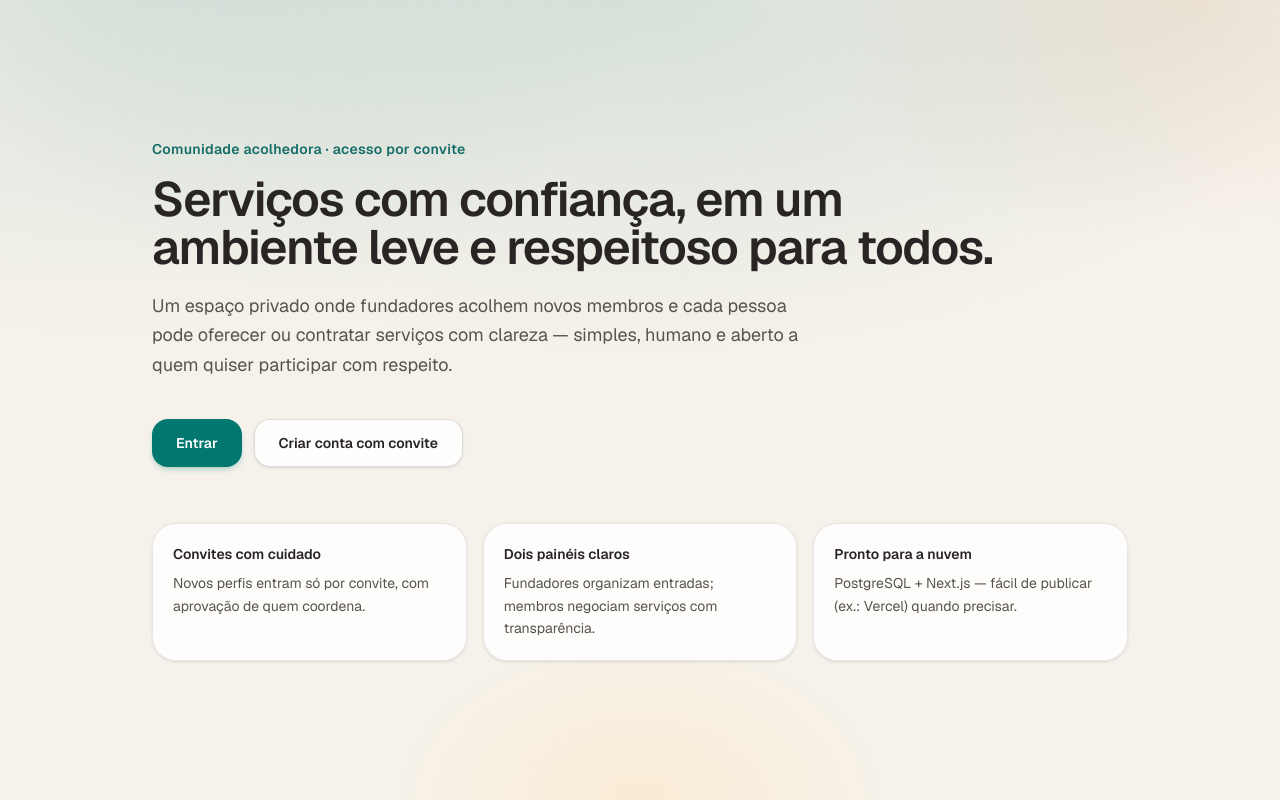
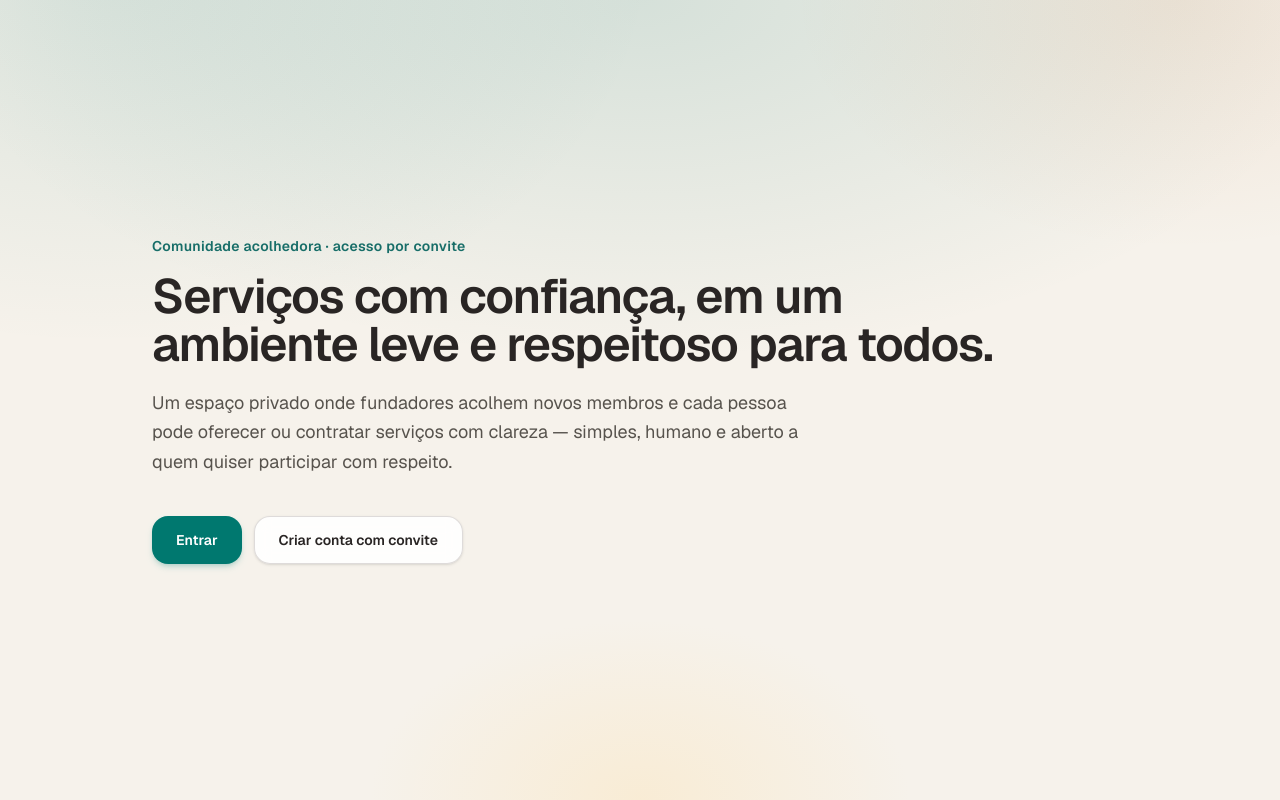
Before and after one commit to mayara-clement/comunidade-dsm, a Next.js app: page / in a window 1280 px wide. Built offline with nearby package versions, Linux system fonts and the light colour scheme.

Commit message:
fix: removed cards

```diff
--- a/src/app/page.tsx
+++ b/src/app/page.tsx
@@ -30,30 +30,6 @@ export default function HomePage() {
             Criar conta com convite
           </Link>
         </div>
-        <ul className="mt-14 grid gap-4 sm:grid-cols-3">
-          {[
-            {
-              t: "Convites com cuidado",
-              d: "Novos perfis entram só por convite, com aprovação de quem coordena.",
-            },
-            {
-              t: "Dois painéis claros",
-              d: "Fundadores organizam entradas; membros negociam serviços com transparência.",
-            },
-            {
-              t: "Pronto para a nuvem",
-              d: "PostgreSQL + Next.js — fácil de publicar (ex.: Vercel) quando precisar.",
-            },
-          ].map((item) => (
-            <li
-              key={item.t}
-              className="rounded-3xl border border-stone-200/90 bg-white/85 p-5 shadow-sm backdrop-blur"
-            >
-              <p className="text-sm font-semibold text-stone-800">{item.t}</p>
-              <p className="mt-2 text-sm leading-relaxed text-stone-600">{item.d}</p>
-            </li>
-          ))}
-        </ul>
       </div>
     </div>
   );
```
